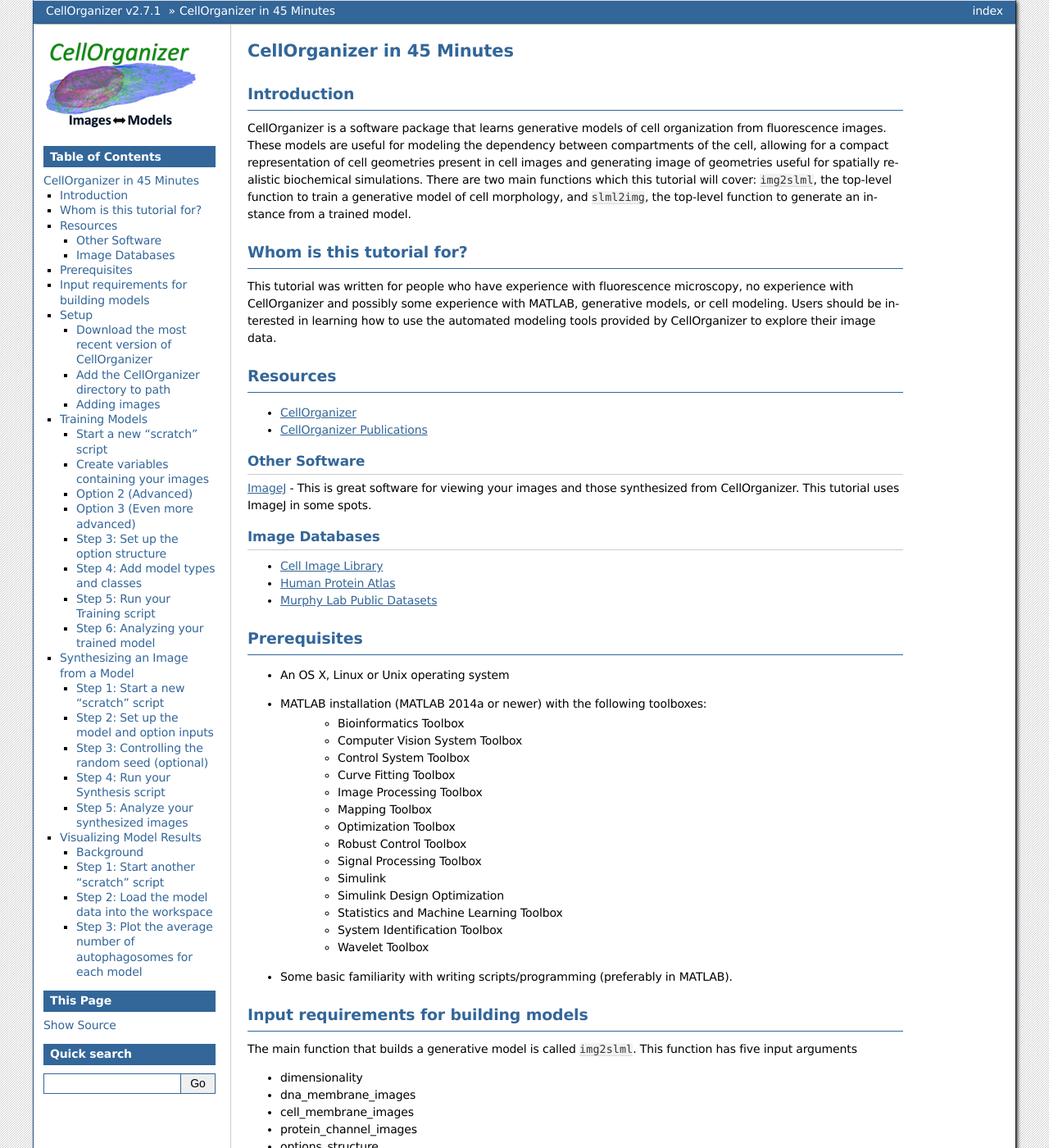
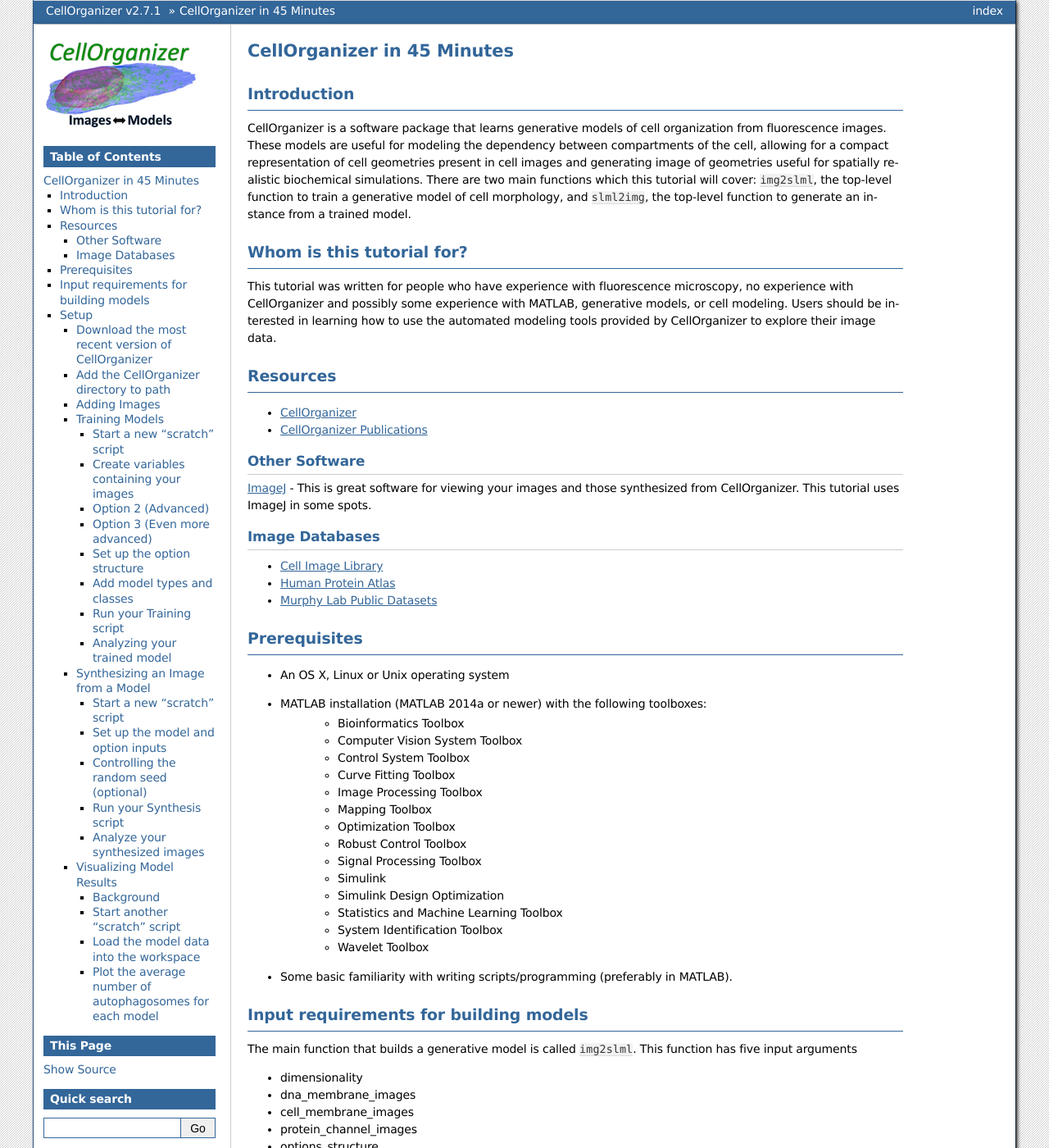
Before and after one commit to murphygroup/cellorganizer-documentation_old, a Sphinx documentation site: the page built from source/chapters/45_minutes_tutorial.rst, in a window 1280 px wide and 1400 px high. Shown: the whole window at 82% size. Built offline with Sphinx 7.4.7, drawn with Linux system fonts in a browser that asks for light colours; some of the changed text lies outside the part shown.

Commit message:
Updated index

```diff
--- a/source/chapters/45_minutes_tutorial.rst
+++ b/source/chapters/45_minutes_tutorial.rst
@@ -1,39 +1,40 @@
 .. 45_minutes_tutorial:
 
+***************************
 CellOrganizer in 45 Minutes
 ***************************
 
 Introduction
-------------
+============
 
 CellOrganizer is a software package that learns generative models of cell organization from fluorescence images. These models are useful for modeling the dependency between compartments of the cell, allowing for a compact representation of cell geometries present in cell images and generating image of geometries useful for spatially realistic biochemical simulations. There are two main functions which this tutorial will cover: ``img2slml``, the top-level function to train a generative model of cell morphology, and ``slml2img``, the top-level function to generate an instance from a trained model.
 
 Whom is this tutorial for?
---------------------------
+==========================
 
 This tutorial was written for people who have experience with fluorescence microscopy, no experience with CellOrganizer and possibly some experience with MATLAB, generative models, or cell modeling. Users should be interested in learning how to use the automated modeling tools provided by CellOrganizer to explore their image data.
 
 Resources
----------
+=========
 
 * `CellOrganizer <http://cellorganizer.org>`_
 
 * `CellOrganizer Publications <http://www.cellorganizer.org/publications/>`_
 
 Other Software
-^^^^^^^^^^^^^^
+--------------
 
 `ImageJ <http://imagej.nih.gov/ij/>`_ - This is great software for viewing your images and those synthesized from CellOrganizer. This tutorial uses ImageJ in some spots.
 
 Image Databases
-^^^^^^^^^^^^^^^
+---------------
 
 * `Cell Image Library <http://www.cellimagelibrary.org>`_
 * `Human Protein Atlas <http://www.proteinatlas.org/subcellular>`_
 * `Murphy Lab Public Datasets <http://murphylab.web.cmu.edu/data/>`_
 
 Prerequisites
--------------
+=============
 
 * An OS X, Linux or Unix operating system
 * MATLAB installation (MATLAB 2014a or newer) with the following toolboxes:
@@ -54,7 +55,8 @@
 * Some basic familiarity with writing scripts/programming (preferably in MATLAB).
 
 Input requirements for building models
---------------------------------------
+======================================
+
 The main function that builds a generative model is called ``img2slml``. This function has five input arguments
 
 * dimensionality
@@ -91,20 +93,23 @@
 .. gist:: https://gist.github.com/icaoberg/f327f6cd28ee448a2175460280ee4b44
 
 Setup
------
+=====
 
 Download the most recent version of CellOrganizer
-^^^^^^^^^^^^^^^^^^^^^^^^^^^^^^^^^^^^^^^^^^^^^^^^^
+-------------------------------------------------
+
 The most recent version of the CellOrganizer software (v2.7.1) can be found under the `Downloads menu <http://www.cellorganizer.org/cellorganizer-2-7-1/>`_ of the CellOrganizer homepage. Make sure to download the `distribution that includes the image collection <http://www.cellorganizer.org/Downloads/v2.7/cellorganizer-v2.7.1-images-collection.tgz>`_, since we will use these images soon.  After downloading the CellOrganizer source code, unzip the folder, and copy the resulting folder into the "Documents" |rarr| "MATLAB" directory.
 
 Add the CellOrganizer directory to path
-^^^^^^^^^^^^^^^^^^^^^^^^^^^^^^^^^^^^^^^
+---------------------------------------
+
 You should see the folder appear in the "Current Folder" in MATLAB on the left side.  If it doesn’t, make sure that your file path is set to "Users" |rarr| your user name |rarr| "Documents" |rarr| "MATLAB".
 
 To ensure that MATLAB can access the images and files contained within the CellOrganizer folder, right click on "cellorganizer_2.7.1" on the left side of the MATLAB window and select "Add to Path" |rarr| "Selected Folders and Subfolders".
 
-Adding images
-^^^^^^^^^^^^^
+Adding Images
+-------------
+
 Images included in the CellOrganizer download can be found in "Documents" |rarr| "MATLAB" |rarr| "cellorganizer_2.7.1" |rarr| "images".
 
 If you don't have your own images and did not download the full version of CellOrganizer in Step 0, then you can download some samples `here <http://murphylab.web.cmu.edu/data/Hela/3D/multitiff/3DHela_LAM.tgz>`_. (Note: The whole collection is 2.0 GB.) These are 3D HeLa images with a nuclear stain (channel 0), cell stain (channel 1) and protein stain (channel 2). The tagged protein is `LAMP2 <https://en.wikipedia.org/wiki/LAMP2>`_, a lysosomal protein.
@@ -174,8 +179,9 @@
 
 Here we're using the CellOrganizer provided function ``ml_readimage`` to read in and return the actual image matrix, but any function that returns the actual image matrix of data will work.
 
-Step 3: Set up the option structure
-^^^^^^^^^^^^^^^^^^^^^^^^^^^^^^^^^^^
+Set up the option structure
+^^^^^^^^^^^^^^^^^^^^^^^^^^^
+
 The option structure tells CellOrganizer how you want to build a model, and allows for option input. Most of the options have default values, so we don't have to set them manually for this tutorial. However, we do need to provide a pixel resolution fpr creating the images and a filename for saving the resulting model. To define the appropriate options, we create a struct variable called ``train_options`` and set its fields accordingly::
 
 	% this is the pixel resolution in um of the images
@@ -195,8 +201,9 @@
 
 This downsamples our input images by 4 in the x- and y-dimensions, decreasing the memory used for the tutorial.
 
-Step 4: Add model types and classes
-^^^^^^^^^^^^^^^^^^^^^^^^^^^^^^^^^^^
+Add model types and classes
+^^^^^^^^^^^^^^^^^^^^^^^^^^^
+
 In addition to specifying which models (e.g. nuclear shape, cell shape, protein distribution) we want to train, we also need to specify the type and class for each model.  We do this by adding additional lines to the options structure::
 
 	train_options.nucleus.type = 'cylindrical_surface';
@@ -220,27 +227,32 @@
 
 (Note: make sure that your inputs to ``img2slml`` correspond to your setting of ``train.flag``)
 
-Step 5: Run your Training script
-^^^^^^^^^^^^^^^^^^^^^^^^^^^^^^^^
+Run your Training script
+^^^^^^^^^^^^^^^^^^^^^^^^
+
 Press the run button on the top of the MATLAB window or type the name of your script into the Command Window. If you used a lot of images or did not aggressively downsample your images it may take some time to run.
 
-Step 6: Analyzing your trained model
-^^^^^^^^^^^^^^^^^^^^^^^^^^^^^^^^^^^^
+Analyzing your trained model
+^^^^^^^^^^^^^^^^^^^^^^^^^^^^
+
 After your script has finished running in CellOrganizer without error, you should have a .mat file named model.mat in the directory in which you ran the code. Congratulations, you made it! If you load that file into your workspace, you'll see that this is another struct with fields. This is the model of your cell images. You'll notice that it's a lot smaller in file size than the collection of source images you used to train it. Take some time to explore these fields.
 
 Synthesizing an Image from a Model
 ----------------------------------
+
 We will next describe how to synthesize a cell shape in CellOrganizer. The main function here is ``slml2img.m``. It takes two inputs
 
 * a cell array of paths to the models from which we want to synthesize an image
 * a list of options used to change various synthesis settings
 
-Step 1: Start a new "scratch" script
-^^^^^^^^^^^^^^^^^^^^^^^^^^^^^^^^^^^^
+Start a new "scratch" script
+^^^^^^^^^^^^^^^^^^^^^^^^^^^^
+
 First, we create a new script and call it ``tutorial_synthesis.m``.
 
-Step 2: Set up the model and option inputs
-^^^^^^^^^^^^^^^^^^^^^^^^^^^^^^^^^^^^^^^^^^
+Set up the model and option inputs
+^^^^^^^^^^^^^^^^^^^^^^^^^^^^^^^^^^
+
 Start by defining two variables: a cell-array containing the path to the model you created in the **Training** section, and a new options structure (different from the one used for training). If you followed the instructions in the **Training** section, then you can generate images from the model you trained earlier::
 
 	model_path = {'model.mat'};
@@ -259,8 +271,9 @@
 	%generate two images
 	synth_options.numberOfSynthesizedImages = 2;
 
-Step 3: Controlling the random seed (optional)
-^^^^^^^^^^^^^^^^^^^^^^^^^^^^^^^^^^^^^^^^^^^^^^
+Controlling the random seed (optional)
+^^^^^^^^^^^^^^^^^^^^^^^^^^^^^^^^^^^^^^
+
 CellOrganizer generates synthetic images by randomly drawing parameter values from the distributions contained in the specified model.  In the process of synthesis, CellOrganizer depends on psuedo-random numbers that are generated by the MATLAB ``rand`` function. For the purposes of reproducability, the sequence of pseudo-random numbers passed into CellOrganizer can be replicated by initializing the *random* seed (using the ``rng`` function) to the same number each time before running ``slml2img``::
 
 	rng(666);
@@ -269,16 +282,18 @@
 
 Now that we have everything set up, we can generate an image or two!
 
-Step 4: Run your Synthesis script
-^^^^^^^^^^^^^^^^^^^^^^^^^^^^^^^^^
+Run your Synthesis script
+^^^^^^^^^^^^^^^^^^^^^^^^^
+
 As in the last line of our script, we call ``slml2img.m`` with the option structure we defined::
 
 	slml2img(model_path, synth_options);
 
 Save your file and run it. This may take a while, especially if you have decided to generate many images.
 
-Step 5: Analyze your synthesized images
-^^^^^^^^^^^^^^^^^^^^^^^^^^^^^^^^^^^^^^^
+Analyze your synthesized images
+^^^^^^^^^^^^^^^^^^^^^^^^^^^^^^^
+
 After the image generation is complete, you can view them. In the current directory you should see a folder named "synthesis_tutorial", which should contain two directories, “cell1” and “cell2”, each of which contain images corresponding to each channel drawn from the model you trained in the **Training** section. While these images can be opened in ImageJ, we are going to demonstrate two useful tools in CellOrganizer that we frequently use to explore our synthesized images.
 
 First we're going to create an *indexed image* by combining the output images::
@@ -310,7 +325,6 @@
 
         Visualization of cell1 synthesized from './cellorganizer_2.7.1/models/3D/lamp2.mat'
 
-
 Congratulations! You have created a synthetic cell!
 
 Visualizing Model Results
@@ -330,16 +344,19 @@
 
 The .mat file has two variables saved in it. One is a list of drug micromolar concentrations, and the other is a list of models trained with images of cells at those concentrations (like the above two images). For each model, we're going to plot the number of autophagosomes versus the Bafilomycin concentration.
 
-Step 1: Start another "scratch" script
-^^^^^^^^^^^^^^^^^^^^^^^^^^^^^^^^^^^^^^
+Start another "scratch" script
+^^^^^^^^^^^^^^^^^^^^^^^^^^^^^^
+
 Lets call this one ``plotObjsByModel.m``
 
-Step 2: Load the model data into the workspace
-^^^^^^^^^^^^^^^^^^^^^^^^^^^^^^^^^^^^^^^^^^^^^^
+Load the model data into the workspace
+^^^^^^^^^^^^^^^^^^^^^^^^^^^^^^^^^^^^^^
+
 Load the .mat file you downloaded into the Workspace by double clicking on it. You should see two variables, ``conc``, and ``models``. These are the variables that contain the drug concentrations and trained CellOrganizer models of cells exposed to Bafilomycin at those concentrations. You can access the first model by typing ``models{1}``, the second model by ``models{2}`` and so on. You will see that there are a lot of components to these models, but we're just interested in the number of objects under each condition.
 
-Step 3: Plot the average number of autophagosomes for each model
-^^^^^^^^^^^^^^^^^^^^^^^^^^^^^^^^^^^^^^^^^^^^^^^^^^^^^^^^^^^^^^^^
+Plot the average number of autophagosomes for each model
+^^^^^^^^^^^^^^^^^^^^^^^^^^^^^^^^^^^^^^^^^^^^^^^^^^^^^^^^
+
 We must access the component of the model that contains the distribution for the number of objects. We can access that in the first model with::
 
 	models{1}.proteinModel.objectModel.numStatModel
```
